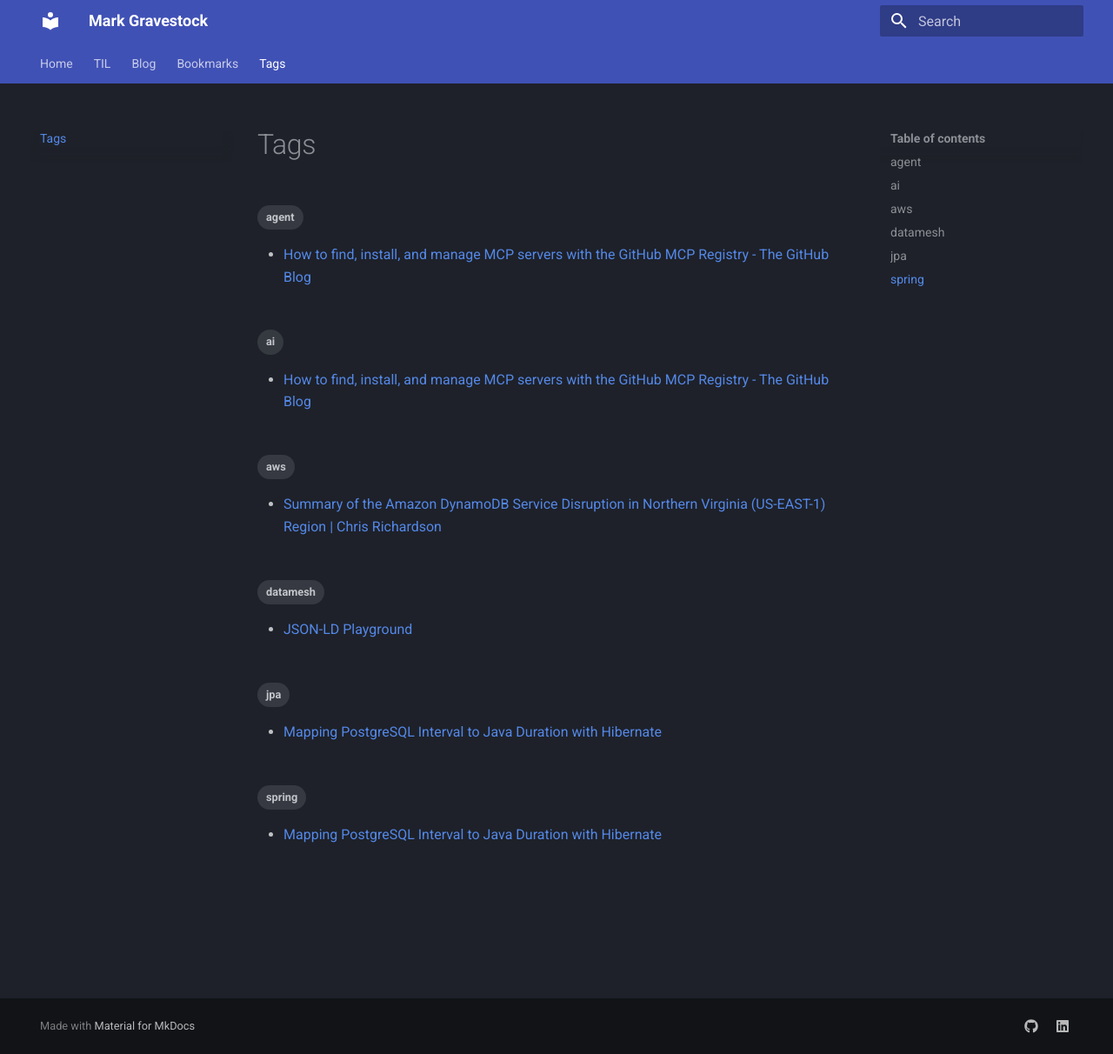
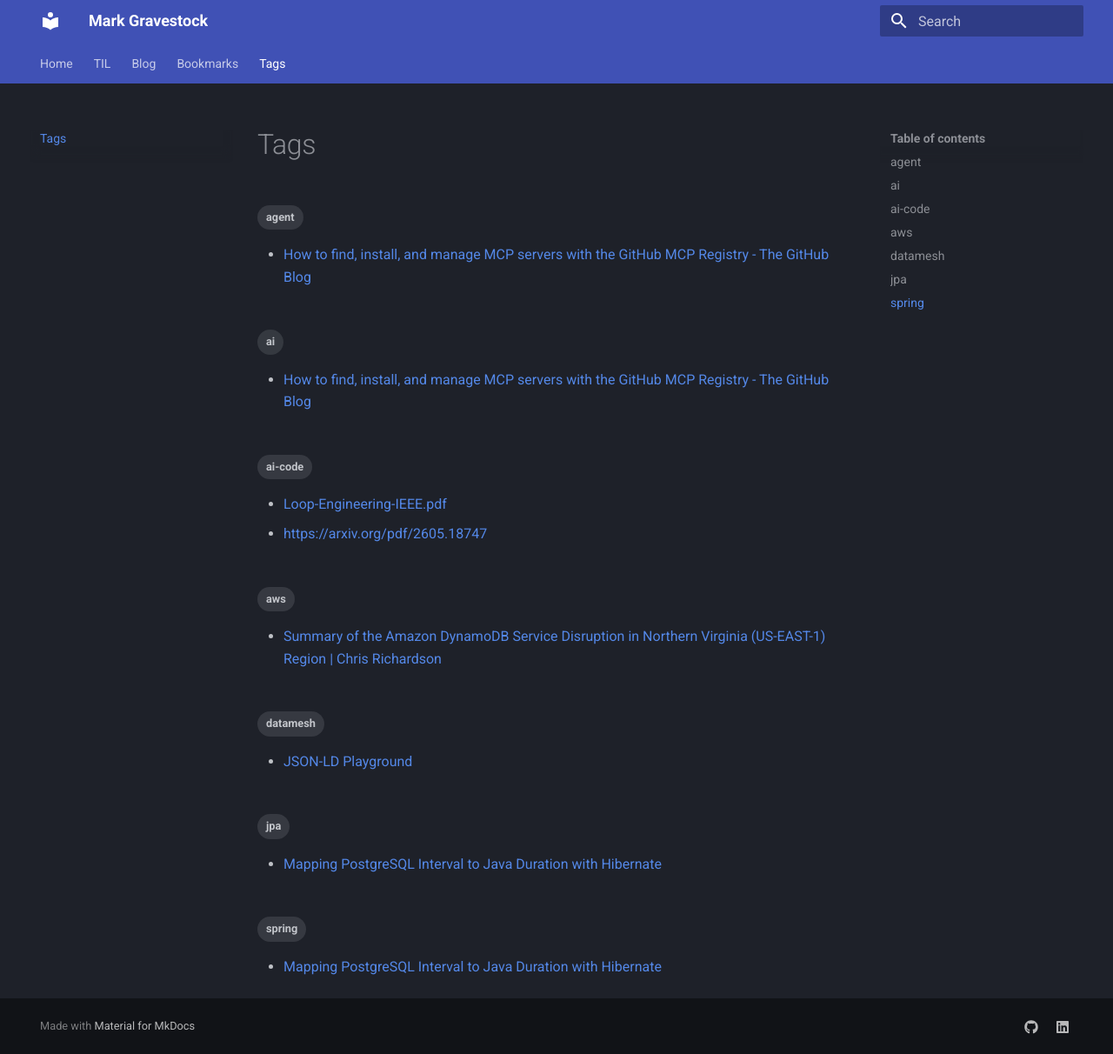
Before and after one commit to MarkGravestock/personal-site, an MkDocs documentation site: the page built from docs/tags.md, in a window 1280 px wide and 1212 px high. Shown: the whole window at 87% size. Built offline with MkDocs 1.6.1 and Material for MkDocs 9.7.7, drawn with Linux system fonts in a browser that asks for light colours.

Commit message:
chore: update bookmarks 2026-06-26

```diff
--- a/docs/bookmarks/index.md
+++ b/docs/bookmarks/index.md
@@ -8,6 +8,14 @@ A collection of useful things I've found on the web.
 ## June 2026
 
 <div class="grid cards" markdown>
+
+- **[Loop-Engineering-IEEE.pdf](posts/2026-06-25-loop-engineering-ieee-pdf.md)**
+
+    `#ai-code` · drive.google.com · 25 Jun
+
+- **[https://arxiv.org/pdf/2605.18747](posts/2026-06-25-https-arxiv-org-pdf-2605-18747.md)**
+
+    `#ai-code` · arxiv.org · 25 Jun
 
 - **[An opinionated (and mainly correct) guide to naming](posts/2026-06-24-an-opinionated-and-mainly-correct-guide-to-naming.md)**
 
--- /dev/null
+++ b/docs/bookmarks/posts/2026-06-25-https-arxiv-org-pdf-2605-18747.md
@@ -0,0 +1,10 @@
+---
+title: "https://arxiv.org/pdf/2605.18747"
+date: 2026-06-25
+tags:
+  - ai-code
+---
+
+**[https://arxiv.org/pdf/2605.18747](https://arxiv.org/pdf/2605.18747)**
+
+arxiv.org · 25 Jun 2026
--- /dev/null
+++ b/docs/bookmarks/posts/2026-06-25-loop-engineering-ieee-pdf.md
@@ -0,0 +1,10 @@
+---
+title: "Loop-Engineering-IEEE.pdf"
+date: 2026-06-25
+tags:
+  - ai-code
+---
+
+**[Loop-Engineering-IEEE.pdf](https://drive.google.com/file/d/1qzKI4DKnyHRpXK1J3ATPqwaqLc0iNu-M/view)**
+
+drive.google.com · 25 Jun 2026
```
